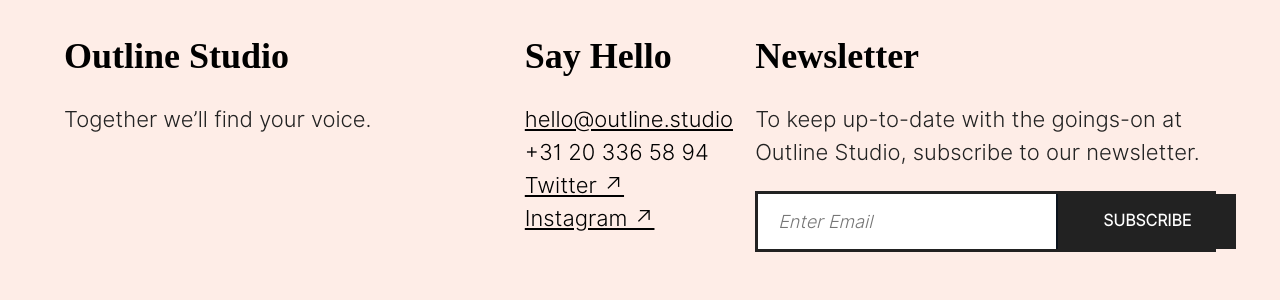
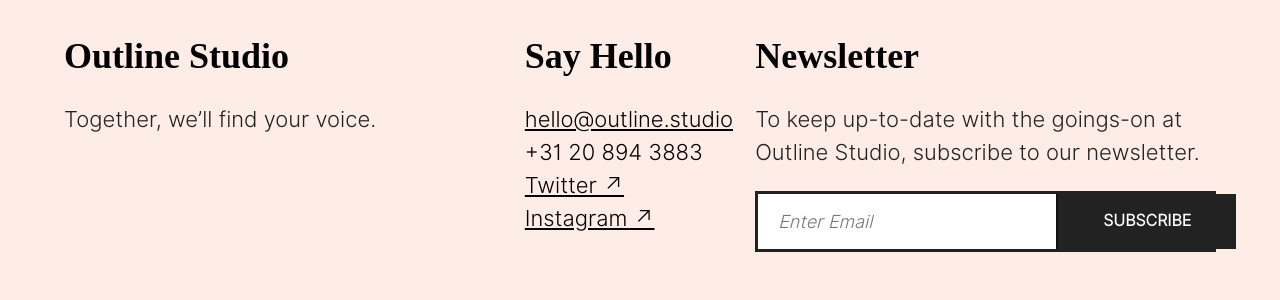
Before and after one commit to aarongilmore/outline-studio, a Jekyll site: the page built from index.md, in a window 1280 px wide and 900 px high, scrolled down 898 px. Shown: the part 455-755 px from the top of the window. Built offline with Jekyll 4.4.1, drawn with Linux system fonts in a browser that asks for light colours; nearby versions of some CDN libraries; some web fonts are replaced.

```diff
--- a/_includes/footer.html
+++ b/_includes/footer.html
@@ -3,13 +3,13 @@
     <grid columns=5 columns-s=1>
         <c span=1-2 span-s=row class="mb4">
             <h3 class="f2 mb1 mt0-ns mt3">Outline Studio</h3>
-            <p>Together we’ll find your voice.</p>
+            <p>Together, we’ll find your voice.</p>
         </c>
         <c span=1 span-s=row class="mb4">
             <h3 class="f2 mb1 mt0-ns mt3">Say Hello</h3>
             <p>
                 <a href="mailto:hello@outline.studio" class="link black underline dim">hello@outline.studio</a> <br>
-                <a href="#" class="link black dim">+31 20 336 58 94</a> <br>
+                <a href="#" class="link black dim">+31 20 894 3883</a> <br>
                 <a href="https://twitter.com/OutlineAMS" target="_blank" class="link black underline dim">Twitter &#x2197;</a> <br>
                 <a href="https://www.instagram.com/outlineAMS/" target="_blank" class="link black underline dim">Instagram &#x2197;</a>
             </p>
```
Also changed, not shown: _layouts/default.html (+9 -0 lines).
